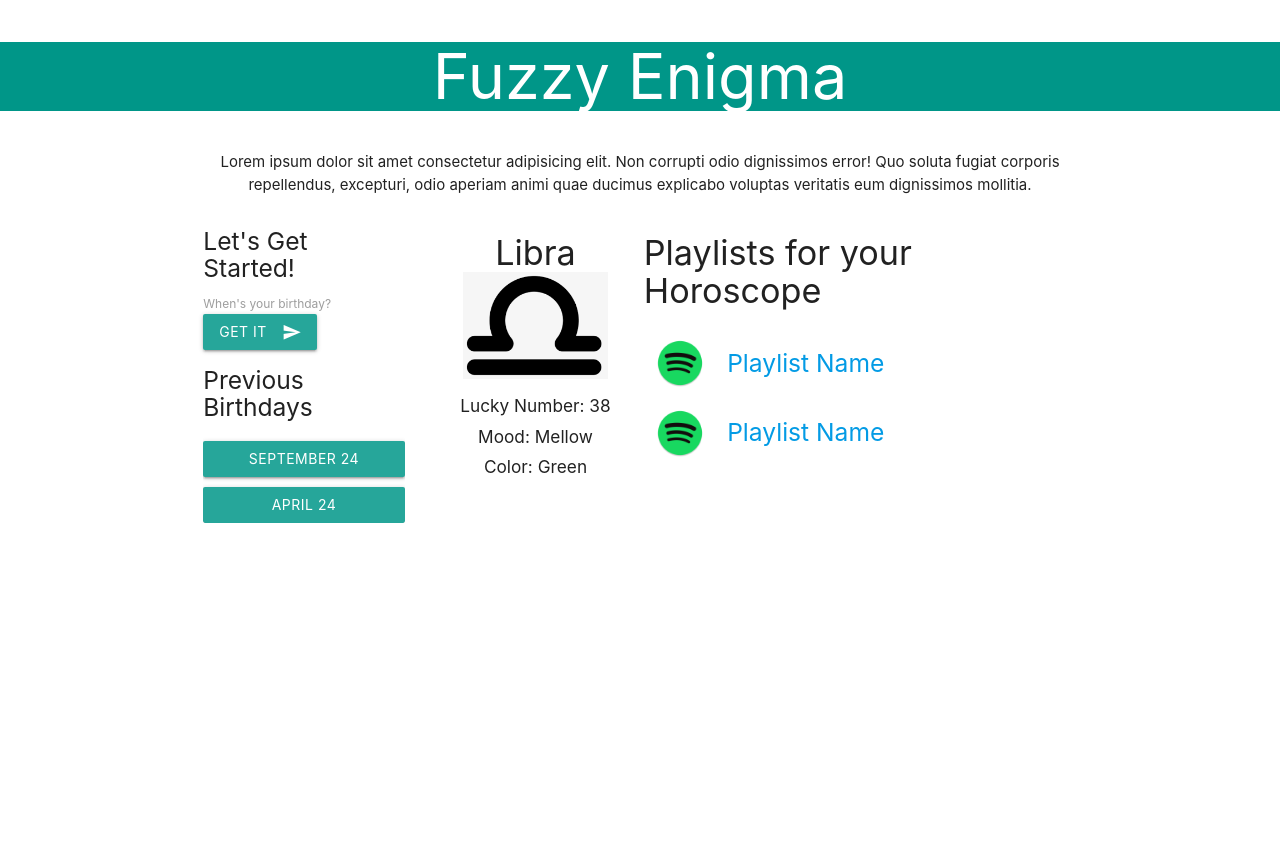
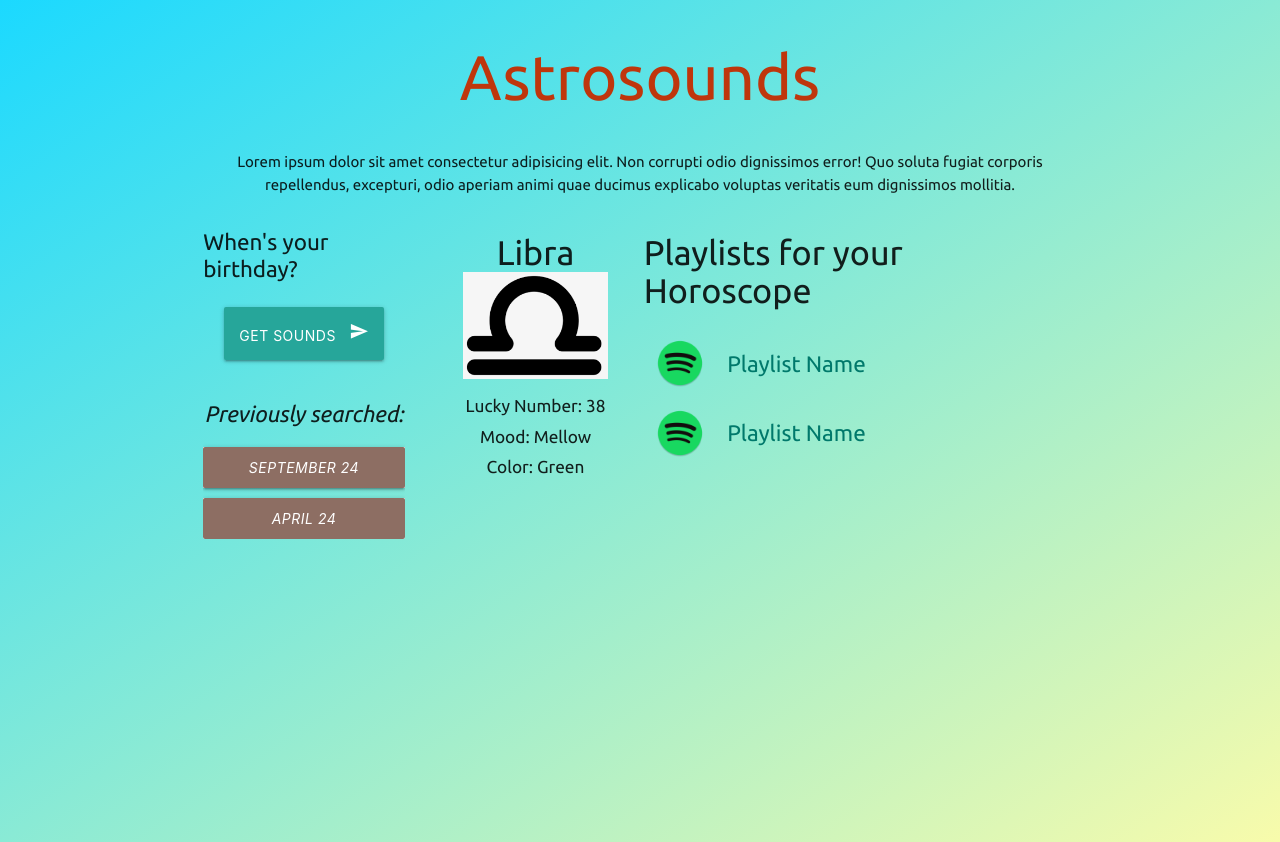
Before and after one commit to noah35becker/astrosounds, a plain HTML site: page index.html in a window 1280 px wide. Before the commit the page ends 800 px from the top, so only its background shows below. Drawn offline with nearby package versions, Linux system fonts and the light colour scheme; a script that the page names is missing.

Commit message:
updating colors

```diff
--- a/assets/css/style.css
+++ b/assets/css/style.css
@@ -1,21 +1,66 @@
-.birthday-btn{
-    width: 100%;
-    padding-right:0px !important;
-    padding-left:0px !important;
 
+/* UTILITY CLASSES */
+    .no-margin{
+        margin: 0;
     }
 
-.collection-item,.collection {    margin-top: 10px !important;
-    border: none !important;}
 
-.no-margin {
-    margin: 0;
+
+/* GENERAL RULES */
+    body{
+        min-height: 100vh;
+        background-color: rgb(184, 222, 255); /* fallback */
+        background-image: linear-gradient(to bottom right, rgb(27, 217, 255), rgb(248, 251, 171));
+        background-repeat: no-repeat;
+        font-family: 'Ubuntu', sans-serif;
+        font-weight: 400;
     }
 
     img {
         max-width: 75% !important;
     }
 
-.logo{
-    max-width: 30px!important;
+    h5{
+        font-size: 1.5rem;
+        line-height: 120%;
     }
+
+    .btn{
+        height: auto;
+        line-height: 1.5;
+        padding: 10px 15px;
+        vertical-align: middle;
+    }
+
+
+
+/* USER INPUT / SEARCH HISTORY */
+    .collection, .collection-item{
+        margin-top: 10px !important;
+        border: none !important;
+    }
+
+    .search-btn{
+        line-height: 28px;
+        margin-top: 15px;
+    }
+
+    #birthday-input{
+        margin-bottom: 40px;
+    }
+
+    #birthday-input input{
+        border-bottom-color: rgb(87, 87, 87);
+    }
+
+    #birthday-history, .birthday-btn{
+        font-style: italic;
+    }
+
+    .birthday-btn{
+        width: 100%;
+        transition: opacity .4s;
+    }
+    .birthday-btn:hover{
+        opacity: .7;
+    }
--- a/index.html
+++ b/index.html
@@ -5,26 +5,31 @@
     <meta charset="UTF-8" />
     <meta http-equiv="X-UA-Compatible" content="IE=edge" />
     <meta name="viewport" content="width=device-width, initial-scale=1.0" />
+
     <link rel="stylesheet" href="https://cdnjs.cloudflare.com/ajax/libs/materialize/1.0.0/css/materialize.min.css" />
-    <link href="https://fonts.googleapis.com/icon?family=Material+Icons" rel="stylesheet">
+    <link rel="preconnect" href="https://fonts.googleapis.com">
+    <link rel="preconnect" href="https://fonts.gstatic.com" crossorigin>
+    <link rel="stylesheet" href="https://fonts.googleapis.com/css2?family=Ubuntu:ital,wght@0,300;0,400;0,500;1,300;1,400;1,500&display=swap">
+    <link rel="stylesheet"href="https://fonts.googleapis.com/icon?family=Material+Icons">
     <link rel="stylesheet" href="./assets/css/style.css" />
-    <title>Fuzzy Enigma</title>
+
+    <title>Astrosounds</title>
 </head>
 
 <body>
     <!-- header -->
-    <header class="teal">
-        <h1 class="center-align white-text ">Fuzzy Enigma</h1>
+    <header>
+        <h1 class="center-align deep-orange-text text-darken-4">Astrosounds</h1>
     </header>
+
     <!-- container for body excl header & footer -->
     <div class="container row">
             <p class="col s12 center-align">Lorem ipsum dolor sit amet consectetur adipisicing elit. Non corrupti odio dignissimos error! Quo soluta fugiat corporis repellendus, excepturi, odio aperiam animi quae ducimus explicabo voluptas veritatis eum dignissimos mollitia.</p>
+
         <!-- input form & history -->
-
-        <div id="userinput" class="col s12 m3 l3">
-            <h5>Let's Get Started!</h5>
-            <form id="birthday-input">
-                <label>When's your birthday?</label>
+        <div id="user-input" class="col s12 m3 l3">
+            <h5 class="align-center">When's your birthday?</h5>
+            <form id="birthday-input" class="center-align">
                 <select class="col s8 m8 l8 " name="month" form="birthday-input" class="input-field" required autofocus>
                     <option value="january">January</option>
                     <option value="february">February</option>
@@ -40,14 +45,16 @@
                     <option value="december">December</option>
                 </select>
                 <select class="col s4 m4 l4 " name="day" form="birthday-input" required></select>
-                <button class="btn waves-effect waves-light" type="submit">Get it <i class="material-icons right">
-                        send</i></button>
+                <button class="btn search-btn waves-effect waves-light" type="submit">Get sounds&nbsp;&nbsp;&nbsp;<i class="material-icons">send</i></button>
             </form>
-            <h5>Previous Birthdays</h5>
-            <ul id="birthday-history" class="collection">
-                <li class="collection-item no-padding" ><button data-month="September" data-day="24" class="birthday-btn btn waves-effect waves-light" >September 24</button></li>
-                <li class="collection-item no-padding"><button  data-month="April" data-day="24" class="birthday-btn btn waves-effect waves-light"> April 24</li>
-            </ul>
+
+            <div id="birthday-history">
+                <h5 id="birthday-history-header" class="center-align">Previously searched:</h5>
+                <ul id="birthday-history-list" class="collection">
+                    <li class="collection-item no-padding"><button data-month="September" data-day="24" class="birthday-btn btn waves-effect waves-light brown lighten-1" >September 24</button></li>
+                    <li class="collection-item no-padding"><button  data-month="April" data-day="24" class="birthday-btn btn waves-effect waves-light brown lighten-1">April 24</button></li>
+                </ul>
+            </div>
         </div>
         <main id="horoscope-results" class="row col s12 m9 l9">
 
@@ -65,7 +72,7 @@
                     <li class="playlist-item">
                         <a href="https://www.123.com" class="row valign-wrapper">
                             <img class = "responsive-img col s2" src="./assets/images/spotify.png" alt="spotify logo" />
-                            <h5 class="col s10 no-margin">
+                            <h5 class="col s10 no-margin teal-text text-darken-2">
                                 Playlist Name
                             </h5>
                         </a>
@@ -73,7 +80,7 @@
                     <li class="playlist-item">
                         <a href="https://www.123.com" class="row valign-wrapper">
                             <img class = "responsive-img col s2" src="./assets/images/spotify.png" alt="spotify logo" />
-                            <h5 class="col s10 no-margin">
+                            <h5 class="col s10 no-margin teal-text text-darken-2">
                                 Playlist Name
                             </h5>
                         </a>
@@ -90,8 +97,7 @@
     <script src="https://cdnjs.cloudflare.com/ajax/libs/jquery/3.6.0/jquery.min.js"
         referrerpolicy="no-referrer"></script>
     <script src="https://cdn.jsdelivr.net/npm/luxon@2.4.0/build/global/luxon.min.js"></script>
-    <script src="https://cdnjs.cloudflare.com/ajax/libs/materialize/1.0.0/js/materialize.min.js"></script>
-    <!-- REMOVE THIS LATER if we don't end up using any of Materialize's JS functions -->
+    <script src="https://cdnjs.cloudflare.com/ajax/libs/materialize/1.0.0/js/materialize.min.js"></script> <!-- REMOVE THIS LATER if we don't end up using any of Materialize's JS functions -->
     <script src="./assets/js/script.js"></script>
 </body>
 
```
Lines whose indentation alone changed are shown as unchanged.
